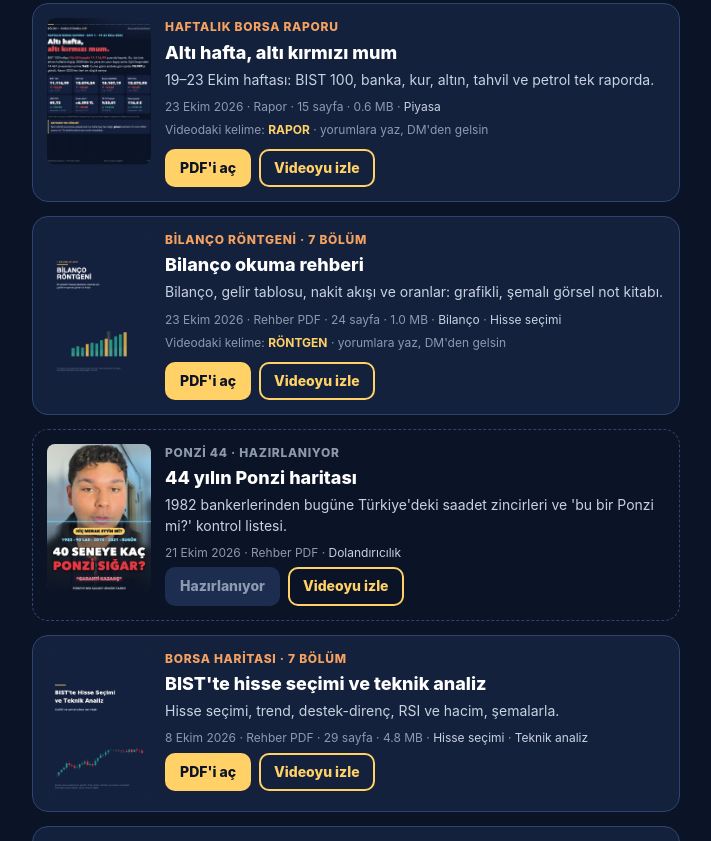
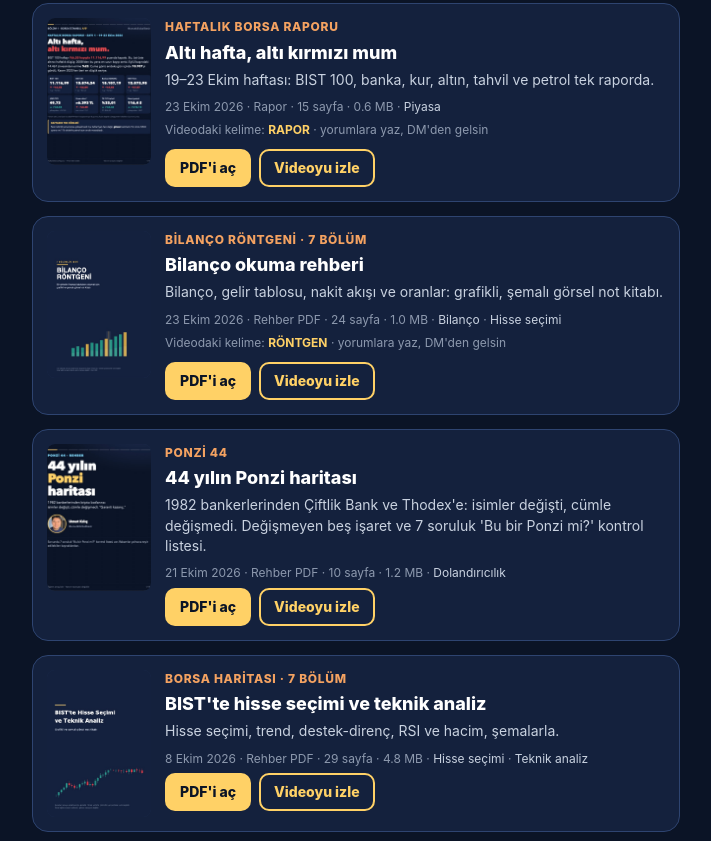
Before and after one commit to igumutkilicbalikesir/igumutkilicbalikesir.github.io, a plain HTML site: page index.html in a window 1280 px wide. Shown: the part 1435-2276 px from the top of the page, without its empty margins (284-995 px from the left). Drawn offline with Linux system fonts and the light colour scheme.

Commit message:
Ponzi 44 rehberi eklendi; tüm videoların kaynağı tamam

```diff
--- a/index.html
+++ b/index.html
@@ -84,7 +84,7 @@ footer a { color: var(--acikgri); }
     <div class="alt">Borsa, para ve strateji: veriyle, sade anlatım. Videolarımdaki her rehber, araç ve gösterge burada, ücretsiz.</div>
     <a class="takip" href="https://www.instagram.com/umutkilicbalikesir/" target="_blank" rel="noopener">Instagram'da takip et · @umutkilicbalikesir</a>
     <div class="takip-not">Yeni rehberler önce takipçilere duyuruluyor.</div>
-    <div class="sayac"><span><b>9</b>hazır kaynak</span><span><b>1</b>hazırlanıyor</span><span><b>0 TL</b>üyelik yok</span></div>
+    <div class="sayac"><span><b>10</b>hazır kaynak</span><span><b>0</b>hazırlanıyor</span><span><b>0 TL</b>üyelik yok</span></div>
   </header>
 
   <div class="suzgec">
@@ -166,16 +166,16 @@ footer a { color: var(--acikgri); }
         <div class="dugmeler"><a class="dugme" href="pdf/bilanco-rontgeni-rehberi.pdf" target="_blank" rel="noopener">PDF&#x27;i aç</a><a class="dugme ikincil" href="https://www.instagram.com/reel/DehgBc0ijvz/" target="_blank" rel="noopener">Videoyu izle</a></div>
       </div>
     </article>
-    <article class="kart yakinda" id="ponzi-44" data-tur="rehber" data-konu="Dolandırıcılık"
-      data-ara="44 yılın ponzi haritası ponzi 44 · hazırlanıyor 1982 bankerlerinden bugüne türkiye&#x27;deki saadet zincirleri ve &#x27;bu bir ponzi mi?&#x27; kontrol listesi. dolandırıcılık">
-      <a class="kapak" href="#"><img src="img/ponzi-44.jpg" alt="44 yılın Ponzi haritası" loading="lazy"></a>
+    <article class="kart" id="ponzi-44" data-tur="rehber" data-konu="Dolandırıcılık"
+      data-ara="44 yılın ponzi haritası ponzi 44 1982 bankerlerinden çiftlik bank ve thodex&#x27;e: isimler değişti, cümle değişmedi. değişmeyen beş işaret ve 7 soruluk &#x27;bu bir ponzi mi?&#x27; kontrol listesi. dolandırıcılık">
+      <a class="kapak" href="pdf/ponzi-44-rehberi.pdf" target=_blank rel=noopener><img src="img/ponzi-44-rehberi.jpg" alt="44 yılın Ponzi haritası" loading="lazy"></a>
       <div class="govde">
-        <div class="seri">PONZİ 44 · HAZIRLANIYOR </div>
+        <div class="seri">PONZİ 44 </div>
         <h3>44 yılın Ponzi haritası</h3>
-        <p>1982 bankerlerinden bugüne Türkiye&#x27;deki saadet zincirleri ve &#x27;bu bir Ponzi mi?&#x27; kontrol listesi.</p>
-        <div class="meta">21 Ekim 2026 · Rehber PDF · <span class=etiket>Dolandırıcılık</span></div>
+        <p>1982 bankerlerinden Çiftlik Bank ve Thodex&#x27;e: isimler değişti, cümle değişmedi. Değişmeyen beş işaret ve 7 soruluk &#x27;Bu bir Ponzi mi?&#x27; kontrol listesi.</p>
+        <div class="meta">21 Ekim 2026 · Rehber PDF · 10 sayfa · 1.2 MB · <span class=etiket>Dolandırıcılık</span></div>
 
-        <div class="dugmeler"><span class="dugme pasif">Hazırlanıyor</span><a class="dugme ikincil" href="https://www.instagram.com/reel/Dew8vhGDx7I/" target="_blank" rel="noopener">Videoyu izle</a></div>
+        <div class="dugmeler"><a class="dugme" href="pdf/ponzi-44-rehberi.pdf" target="_blank" rel="noopener">PDF&#x27;i aç</a><a class="dugme ikincil" href="https://www.instagram.com/reel/Dew8vhGDx7I/" target="_blank" rel="noopener">Videoyu izle</a></div>
       </div>
     </article>
     <article class="kart" id="borsa-haritasi" data-tur="rehber" data-konu="Hisse seçimi|Teknik analiz"
```
Also changed, not shown: img/ponzi-44-rehberi.jpg (added), 1 other file.
